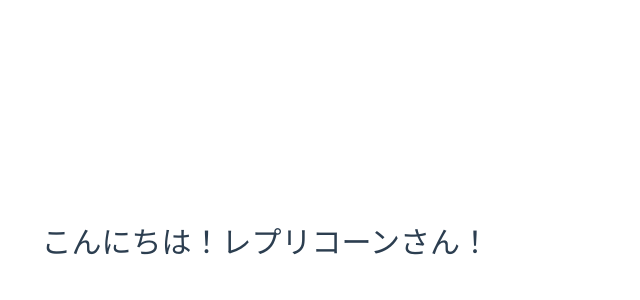
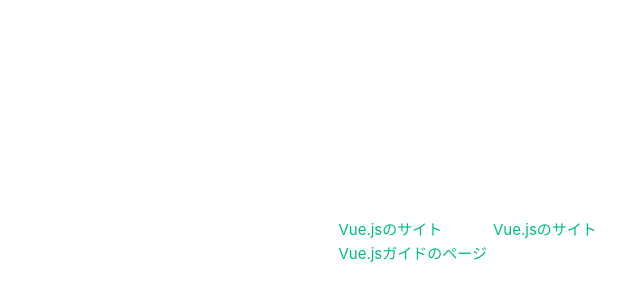
Before and after one commit to capricorn77777/VuePractice, a Vue app in the folder hello-vue/: page / in a window 1280 px wide. Shown: the part 158-458 px from the top of the page, without its empty margins (150-790 px from the left). Built offline with nearby package versions, Linux system fonts and the light colour scheme.

Commit message:
practice

```diff
--- a/hello-vue/src/App.vue
+++ b/hello-vue/src/App.vue
@@ -1,9 +1,11 @@
 <script setup lang="ts">
 import {ref} from "vue"
 
-const name = ref("レプリコーン")
+const url = ref("https://vuejs.org");
 </script>
 
 <template>
-  <h1>こんにちは！{{ name }}さん！</h1>
+  <p><a v-bind:href="url" target="_blank">Vue.jsのサイト</a></p>
+  <p><a :href="url" target="_blank">Vue.jsのサイト</a></p>
+  <p><a v-bind:href="url + 'guide/introduction.html'" target="_blank">Vue.jsガイドのページ</a></p>
 </template>
```
